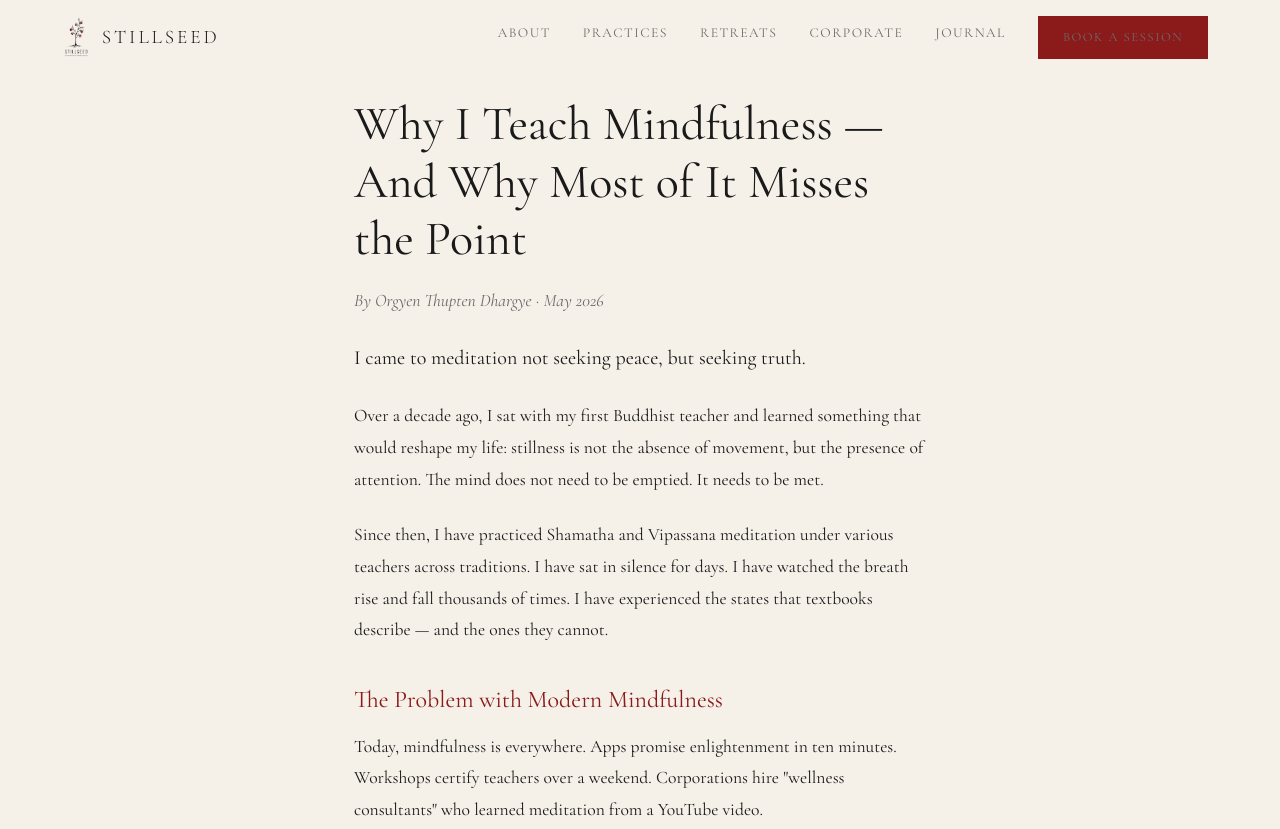
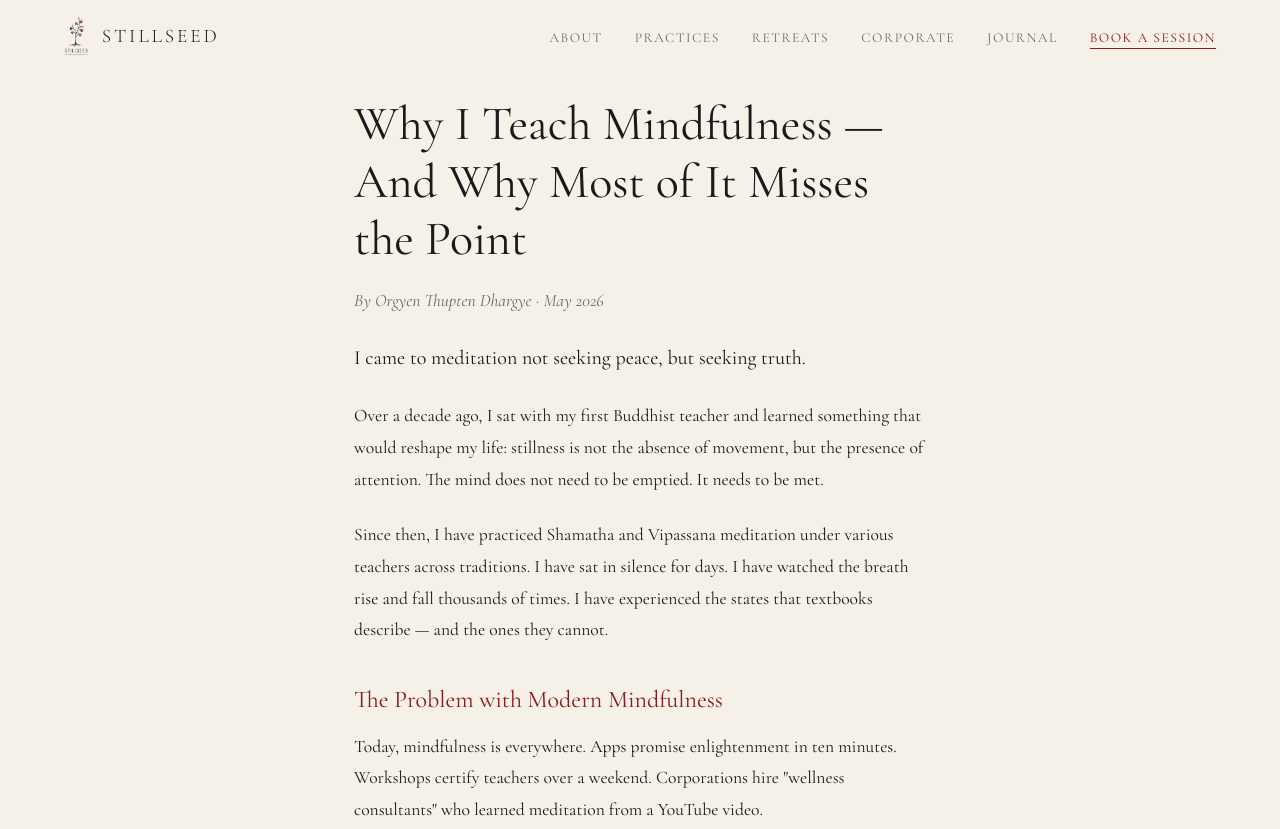
Before and after one commit to stillseed/stillseed-site, a plain HTML site: page blog-why-i-teach.html in a window 1280 px wide. Shown: the top 829 px of the page. Drawn offline with nearby package versions, Linux system fonts and the light colour scheme.

Commit message:
Add files via upload

```diff
--- a/blog-why-i-teach.html
+++ b/blog-why-i-teach.html
@@ -72,7 +72,7 @@
       <li><a href="index.html#retreats">Retreats</a></li>
       <li><a href="index.html#corporate">Corporate</a></li>
       <li><a href="blog-why-i-teach.html">Journal</a></li>
-      <li><a href="index.html#contact" class="btn btn-filled" style="padding: 0.6rem 1.5rem; font-size: 0.8rem;">Book a Session</a></li>
+      <li><a href="index.html#contact" style="font-size: 0.85rem; letter-spacing: 1.5px; text-transform: uppercase; color: var(--burgundy); border-bottom: 1px solid var(--burgundy); padding-bottom: 2px;">Book a Session</a></li>
     </ul>
   </nav>
 
```
Also changed, not shown: index.html (+1 -1 lines).
